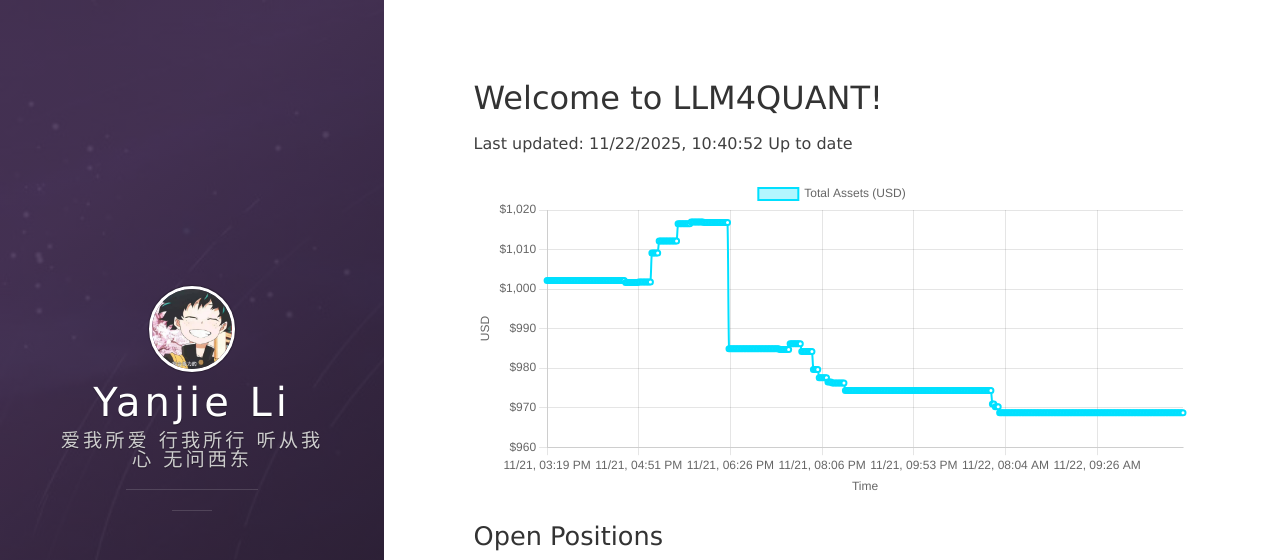
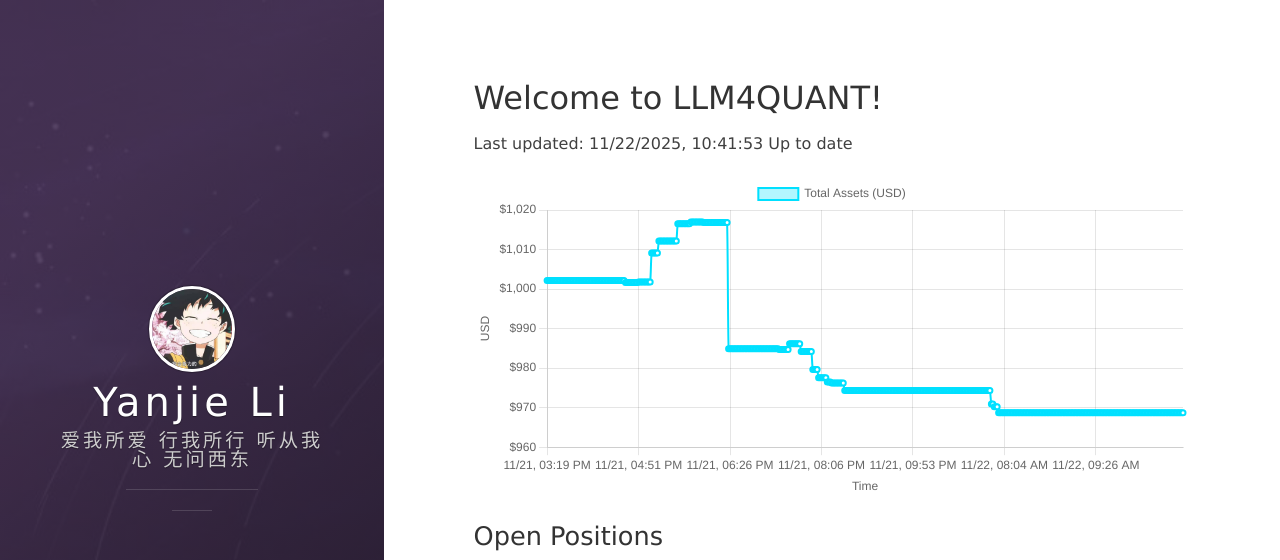
Before and after one commit to leeyegy/leeyegy.github.io, a Jekyll site: the page built from live-trading.html, in a window 1280 px wide and 1026 px high. Shown: the top 560 px of the window. Built offline with Jekyll 4.4.1, drawn with Linux system fonts in a browser that asks for light colours; nearby versions of some CDN libraries.

Commit message:
AccountMonitor: update balance history 2025-11-22T18:41:53+08:00

```diff
--- a/assets/data/binance/balance-history.json
+++ b/assets/data/binance/balance-history.json
@@ -1,5 +1,5 @@
 {
-  "generatedAt": "2025-11-22T18:40:52+08:00",
+  "generatedAt": "2025-11-22T18:41:53+08:00",
   "asset": "total_usd_value",
   "history": [
     {
@@ -1752,6 +1752,10 @@
     },
     {
       "timestamp": "2025-11-22T18:40:52+08:00",
+      "totalUsd": 968.69074819
+    },
+    {
+      "timestamp": "2025-11-22T18:41:53+08:00",
       "totalUsd": 968.69074819
     }
   ]
```
